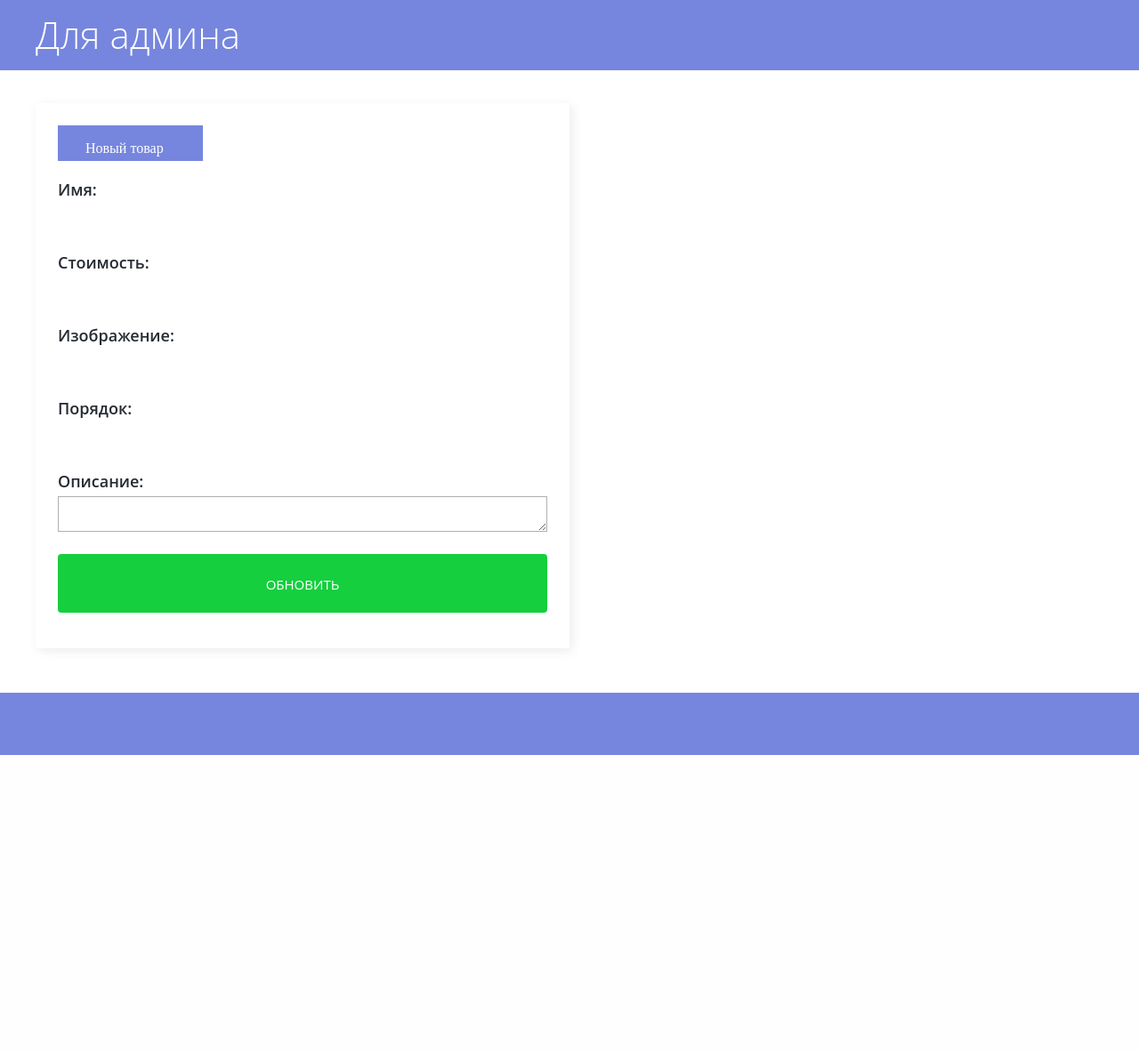
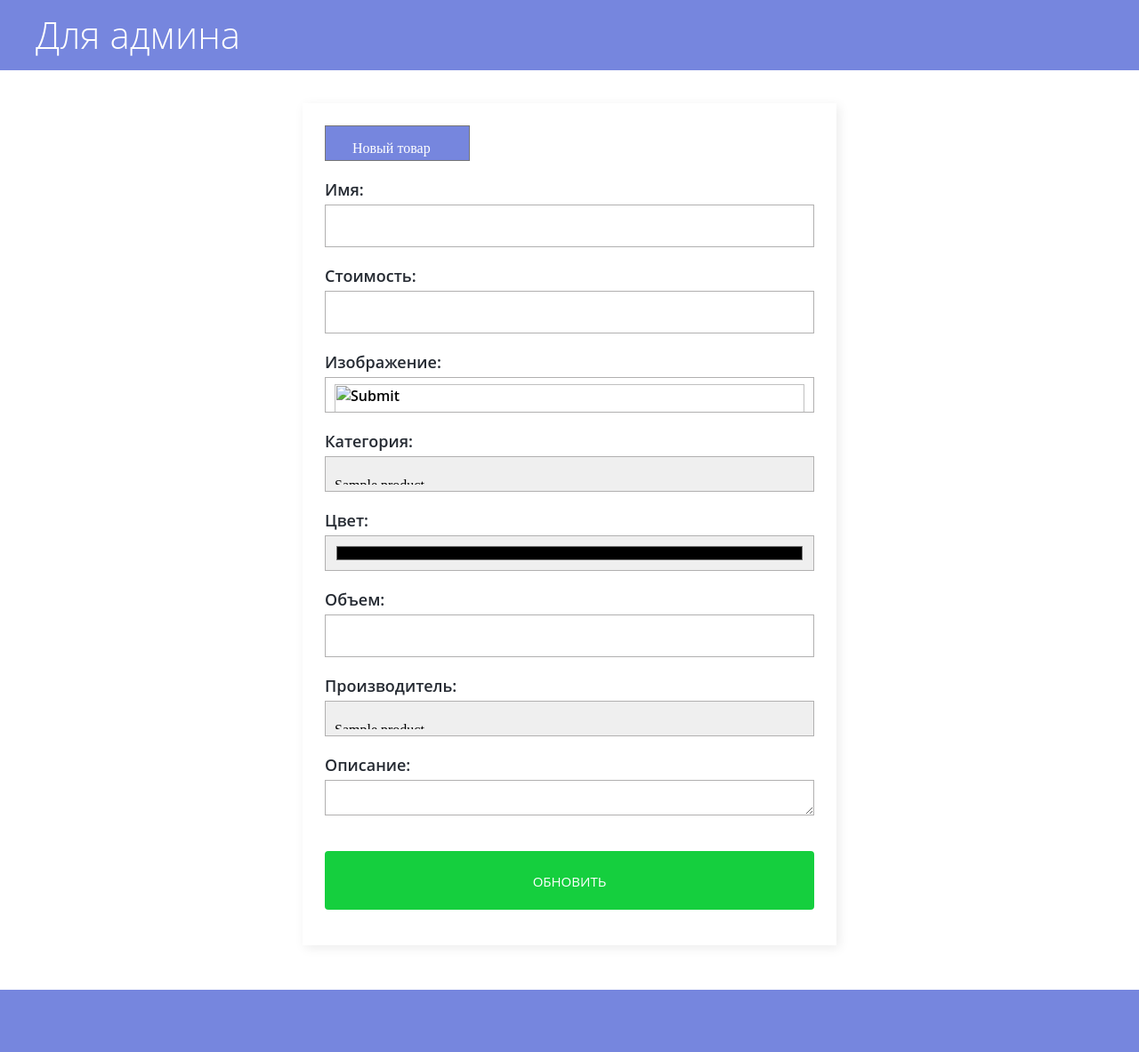
Before and after one commit to zhitinkina/Database, a Flask app: page /admin in a window 1280 px wide. Shown: the part 483-1666 px from the top of the page at 89% size. Before the commit the page ends 1332 px from the top, so only its background shows below. Run offline with Flask 2, Linux system fonts and the light colour scheme; a user stored in the database is signed in; a database or web service that is not in the repository returns one stand-in record (values such as "Sample title"); some libraries are stand-ins or nearby versions.

Commit message:
исправление верстки

```diff
--- a/static/css/goods.css
+++ b/static/css/goods.css
@@ -74,8 +74,8 @@
 
 .goods-out {
     display: flex;
-    justify-content: space-between;
     flex-wrap: wrap;
+    margin: 0 -10px 0 0;
 }
 
 .cart__img {
@@ -101,11 +101,12 @@
 
 
 .cart {
-    width: 375px;
+    width: calc((99.9% / 3) - (40px / 3));
     display: flex;
     flex-direction: column;
     box-shadow: 3px 3px 12px rgba(0, 0, 0, 0.08);
-    margin-bottom: 40px;
+    margin: 15px 6px;
+
 }
 .name a, .name{
     font-size: 25px;
--- a/static/css/style.css
+++ b/static/css/style.css
@@ -18,6 +18,7 @@ body {
     background: url(../images/main/main-bg.jpg) no-repeat center 30% / cover;
     color: #FFF;
     position: relative;
+    height: 100vh;
 }
 
 .home-hero__wrap {
@@ -156,6 +157,8 @@ html, body, div, span, applet, object, iframe, h1, h2, h3, h4, h5, h6, p, blockq
   width: 50%;
   box-shadow: 3px 3px 12px rgba(0, 0, 0, 0.08);
   padding: 25px;
+  margin-left: auto;
+  margin-right: auto;
 }
 
 .select-goods {
@@ -178,12 +181,14 @@ html, body, div, span, applet, object, iframe, h1, h2, h3, h4, h5, h6, p, blockq
   height: 40px;
   border: 1px solid rgb(177, 176, 176);
   width: 100%;
-  margin: 5px 0;
+  margin: 5px 0 20px;
   font-size: 16px;
   color: #000;
   padding: 7px 10px;
 }
-
+.block-update__input:nth-child(5) {
+    weight: 25%;
+}
 
 .user-login__block, .registration__block {
   display: flex;
@@ -212,6 +217,7 @@ html, body, div, span, applet, object, iframe, h1, h2, h3, h4, h5, h6, p, blockq
   position: relative;
   margin-bottom: 25px;
   color: #0C21D6;
+  padding-left: 20px;
 }
 
 .user-login__label span, .registration__label span {
@@ -249,15 +255,12 @@ input[type="text"], input[type="search"], input[type="number"], input[type="pass
   font-size: 14px;
   border-radius: 0;
   appearance: none;
-  -moz-appearance: none;
-  -webkit-appearance: none;
-  -o-appearance: none;
-  border: 1px solid transparent;
 }
 
 .registration {
   color: #7686de;
   font-size: 16px;
+  padding-bottom: 20px;
 }
 
 .user-login__button, .registration__button {
@@ -270,6 +273,7 @@ input[type="text"], input[type="search"], input[type="number"], input[type="pass
   border-radius: 4px;
   filter: drop-shadow(0 0 4px rgba(0, 0, 0, 0.26));
   margin-bottom: 25px;
+  color: #fff;
 }
 
 .user-login__button-label, .registration__button-label {
@@ -277,3 +281,9 @@ input[type="text"], input[type="search"], input[type="number"], input[type="pass
   color: #ffffff;
   font-weight: 600;
 }
+
+.user-login__remember-me {
+    font-size: 18px;
+    color: #e75300;
+    padding-left: 15px;
+}
--- a/templates/admin.html
+++ b/templates/admin.html
@@ -21,9 +21,24 @@
                         </select>
                     </div>
                     <label class="block-update__info">Имя:<input class="block-update__input" type="text" id="gname"></label>
-                    <label class="block-update__info">Стоимость:<input class="block-update__input" type="text" id="gcost"></label>
-                    <label class="block-update__info">Изображение:<input class="block-update__input" type="text" id="gimg"></label>
-                    <label class="block-update__info">Порядок:<input class="block-update__input" type="text" id="gorder"></label>
+                    <label class="block-update__info">Стоимость:<input class="block-update__input" type="number" id="gcost"></label>
+                    <label class="block-update__info">Изображение:<input class="block-update__input" type="image" id="gimg"></label>
+                    <label class="block-update__info">Категория:
+                        <select class="block-update__input">
+                            {% for category in categories %}
+                                <option data-id="{{ category.id }}">{{ category.name }}</option>
+                            {% endfor %}
+                        </select>
+                    </label>
+                    <label class="block-update__info">Цвет:<input class="block-update__input" type="color" id="gcolor"></label>
+                    <label class="block-update__info">Объем:<input class="block-update__input" type="number" id="gvolume"></label>
+                    <label class="block-update__info">Производитель:
+                        <select class="block-update__input">
+                            {% for category in categories %}
+                                <option data-id="{{ category.id }}">{{ category.name }}</option>
+                            {% endfor %}
+                        </select>
+                    </label>
                     <label class="block-update__info">Описание:<textarea class="block-update__input" id="gdescr"></textarea></label>
                     <input type="hidden" id="gid">
                     <button class="add-to-db btn btn-zakaz">Обновить</button>
--- a/templates/login.html
+++ b/templates/login.html
@@ -19,6 +19,7 @@
                         <label for="password" class="user-login__label">Пароль<input name="password" class="input" type="password"></label>
                         <button type="submit" class="user-login__button">Войти</button>
                         <a href="signup" class="registration">Вы еще не зарегистрировались?</a>
+                        <label><input type="checkbox" checked="checked" /><span class="user-login__remember-me">Запомнить меня</span></label>
                     </form>
                 </div>
             </div>
--- a/templates/products.html
+++ b/templates/products.html
@@ -48,8 +48,7 @@
                                 </div>
                                 <div class="cart__descr">{{ card.description }}</div>
                                 <div class="cart__info">
-                                    <div class="cost">{{ card.cost }}</div>
-                                    <a href="cart" class="cart__info-basket"><img src={{ url_for("static", filename="images/main/basket.svg") }}></a>
+                                    <div class="cost">{{ card.cost }} &#8381;</div>
                                     <button class="add-to-cart btn" data-id="{{ card.id }}">Купить</button>
                                 </div>
                             </div>
```
